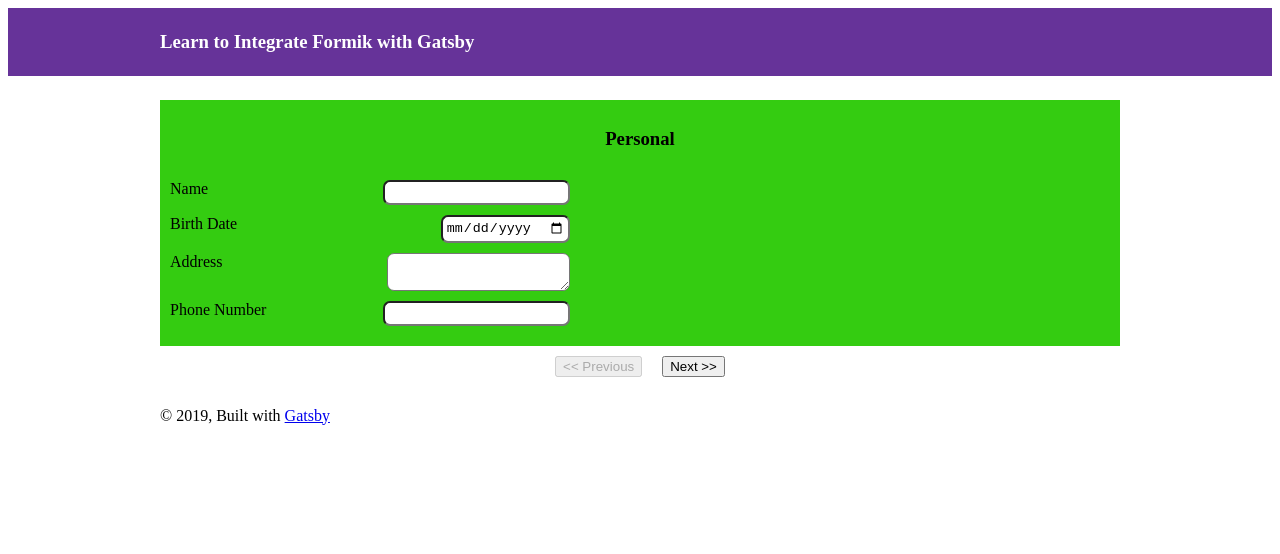
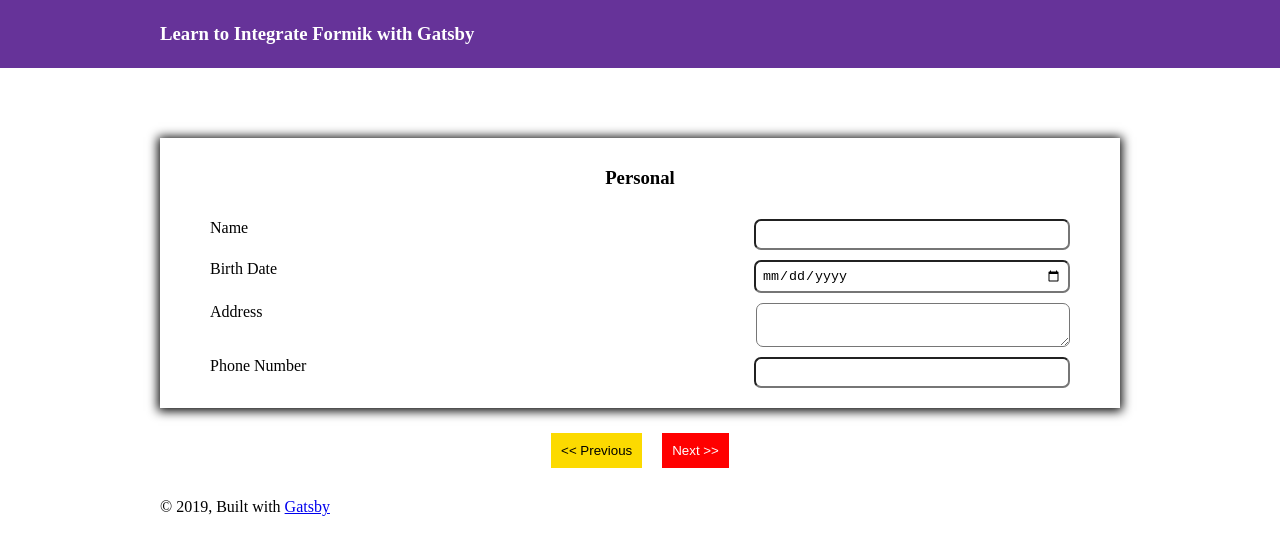
Before and after one commit to ridoansaleh/learn-gatsby-formik, a Gatsby site: page / in a window 1280 px wide. Built offline with nearby package versions, Linux system fonts and the light colour scheme; Gatsby itself is replaced by a stand-in of ours.

Commit message:
improve form css (#3)

```diff
--- a/src/components/home/form.css
+++ b/src/components/home/form.css
@@ -1,6 +1,7 @@
 .forms-wrapper {
-  padding: 10px;
-  background: #34cc11;
+  padding: 10px 50px;
+  box-shadow: 0.1px 0.5px 10px 2px;
+  margin-top: 70px;
 }
 
 .form-subtitle {
@@ -15,17 +16,16 @@
 .form-control-wrapper {
   display: flex;
   justify-content: space-between;
-  max-width: 400px;
 }
 
 .form-control {
-  padding: 3px;
+  padding: 6px;
   border-radius: 7px;
+  width: 300px;
 }
 
 .error-wrapper {
   text-align: right;
-  max-width: 400px;
   color: #ff0000;
   font-size: 13px;
 }
@@ -33,10 +33,23 @@
 .form-button-container {
   display: flex;
   justify-content: center;
+  margin-top: 15px;
 }
 
 button {
   margin: 10px;
+  padding: 10px;
+  border: 0;
+}
+
+.previous-button {
+  background: #fcda00;
+  color: #000;
+}
+
+.next-button {
+  background: #ff0000;
+  color: #fff;
 }
 
 .form-submission-result {
--- a/src/components/home/index.js
+++ b/src/components/home/index.js
@@ -165,19 +165,30 @@ const WizardForm = () => {
               <div className="form-button-container">
                 <button
                   type="button"
+                  className="previous-button"
                   disabled={step === 1}
                   onClick={() => setStep(step - 1)}
                 >
                   &lt;&lt; Previous
                 </button>
-                <button type="submit">Next &gt;&gt;</button>
+                <button type="submit" className="next-button">
+                  Next &gt;&gt;
+                </button>
               </div>
             ) : (
               <div className="form-button-container">
-                <button type="button" onClick={() => setStep(step - 1)}>
+                <button
+                  type="button"
+                  className="previous-button"
+                  onClick={() => setStep(step - 1)}
+                >
                   &lt;&lt; Previous
                 </button>
-                <button type="submit" disabled={props.isSubmitting}>
+                <button
+                  type="submit"
+                  className="next-button"
+                  disabled={props.isSubmitting}
+                >
                   Submit
                 </button>
               </div>
--- a/src/components/layout.js
+++ b/src/components/layout.js
@@ -7,21 +7,12 @@
 
 import React from "react"
 import PropTypes from "prop-types"
-import { useStaticQuery, graphql } from "gatsby"
 
 import Header from "./header"
 
+import "../styles/app.css"
+
 const Layout = ({ children }) => {
-  const data = useStaticQuery(graphql`
-    query SiteTitleQuery {
-      site {
-        siteMetadata {
-          title
-        }
-      }
-    }
-  `)
-
   return (
     <>
       <Header siteTitle="Learn to Integrate Formik with Gatsby" />
--- /dev/null
+++ b/src/styles/app.css
@@ -0,0 +1,3 @@
+body {
+  margin: 0;
+}
```
Also changed, not shown: src/pages/page-2.js (deleted, +0 -16 lines).
